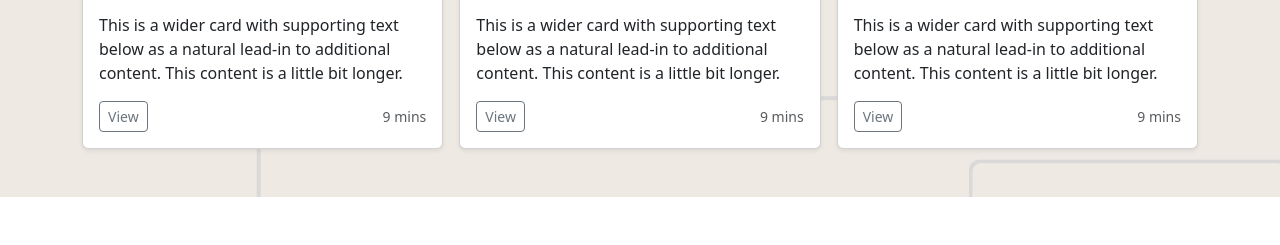
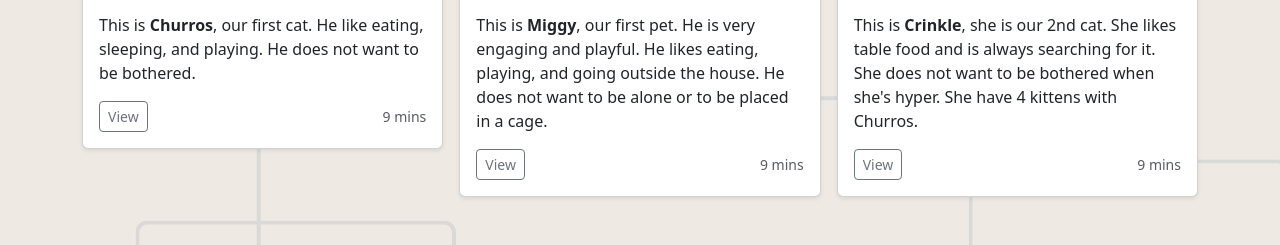
Before and after one commit to ronsproject/ron_site, a plain HTML site: page views/projects.html in a window 1280 px wide. Shown: the part 718-963 px from the top of the page. Before the commit the page ends 915 px from the top, so only its background shows below. Drawn offline with nearby package versions, Linux system fonts and the light colour scheme.

Commit message:
Update projects.html

```diff
--- a/views/projects.html
+++ b/views/projects.html
@@ -78,9 +78,8 @@
                 <img src="../res/churros.jpeg" height="400" width="100%" />
                 <div class="card-body">
                   <p class="card-text">
-                    This is a wider card with supporting text below as a natural
-                    lead-in to additional content. This content is a little bit
-                    longer.
+                    This is <strong>Churros</strong>, our first cat. He like eating, sleeping, and playing.
+                    He does not want to be bothered.
                   </p>
                   <div
                     class="d-flex justify-content-between align-items-center"
@@ -105,9 +104,8 @@
                 <img src="../res/miggy.jpeg" height="400" width="100%" />
                 <div class="card-body">
                   <p class="card-text">
-                    This is a wider card with supporting text below as a natural
-                    lead-in to additional content. This content is a little bit
-                    longer.
+                    This is <strong>Miggy</strong>, our first pet. He is very engaging and playful. He likes eating, playing, and going outside the house.
+                    He does not want to be alone or to be placed in a cage.
                   </p>
                   <div
                     class="d-flex justify-content-between align-items-center"
@@ -132,9 +130,8 @@
                 <img src="../res/crinkle.png" height="400" width="100%" />
                 <div class="card-body">
                   <p class="card-text">
-                    This is a wider card with supporting text below as a natural
-                    lead-in to additional content. This content is a little bit
-                    longer.
+                    This is <strong>Crinkle</strong>, she is our 2nd cat. She likes table food and is always searching for it. She does not want to be bothered when she's hyper.
+                    She have 4 kittens with Churros.
                   </p>
                   <div
                     class="d-flex justify-content-between align-items-center"
```
